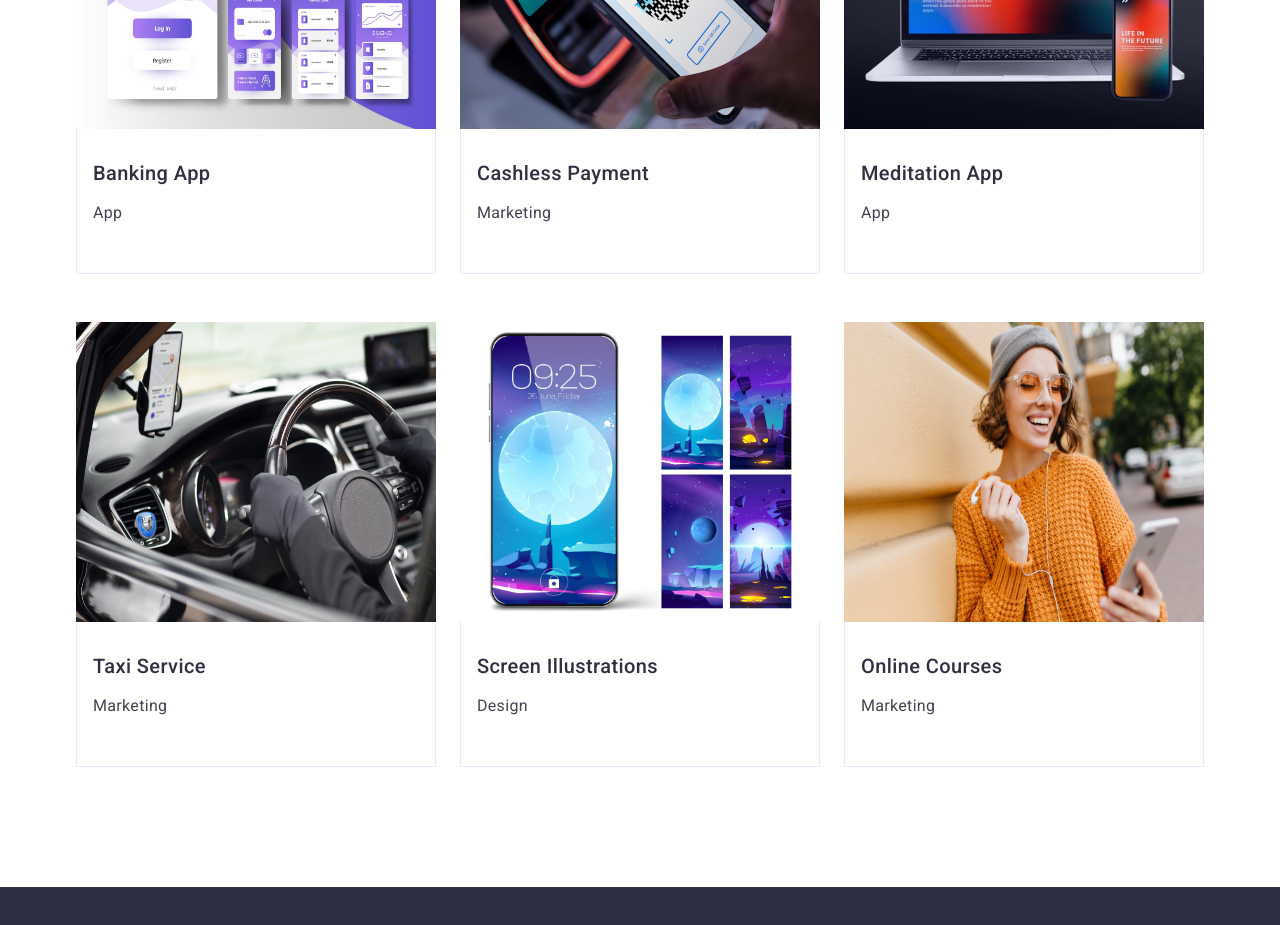
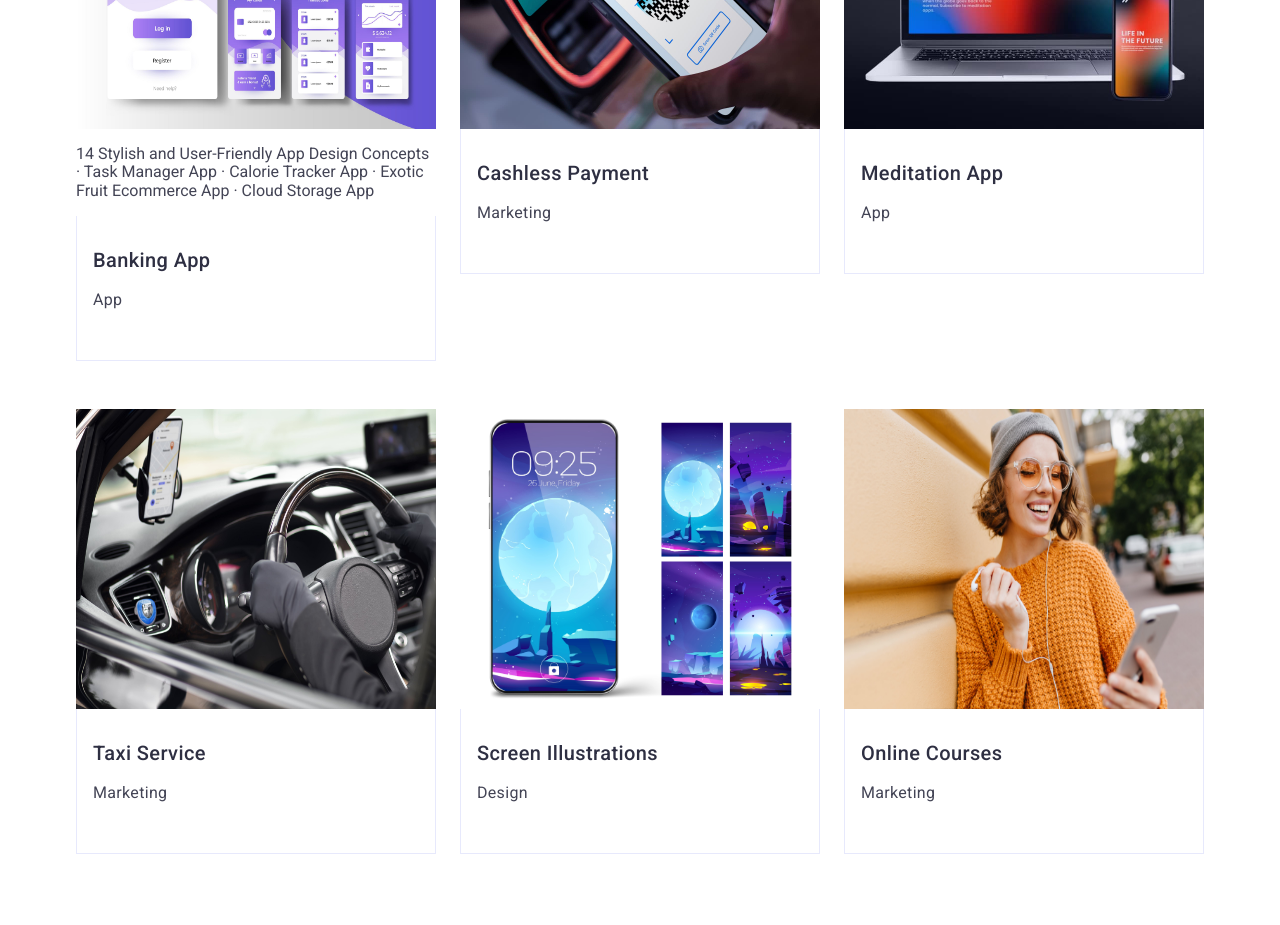
Before and after one commit to Sergiy4ik/goit-markup-hw-04, a plain HTML site: page index.html in a window 1280 px wide. Shown: the part 2360-3285 px from the top of the page. Drawn offline with nearby package versions, Linux system fonts and the light colour scheme.

Commit message:
Update index.html

```diff
--- a/index.html
+++ b/index.html
@@ -278,13 +278,11 @@
           <li class="portfolio-list-item">
             <div class="container-transform">
               <img width="360" height="300" src="./images/bank.jpg" alt="Banking">
-              <div class="portfolio-container-back">
-                <p class="description-back">14 Stylish and User-Friendly App Design Concepts · Task Manager App ·
-                  Calorie Tracker App · Exotic
-                  Fruit Ecommerce
-                  App ·
-                  Cloud Storage App</p>
-              </div>
+              <p class="description-back">14 Stylish and User-Friendly App Design Concepts · Task Manager App ·
+                Calorie Tracker App · Exotic
+                Fruit Ecommerce
+                App ·
+                Cloud Storage App</p>
             </div>
             <div class="portfolio-description-container">
               <h3 class="portfolio-list-title">Banking App</h3>
```
